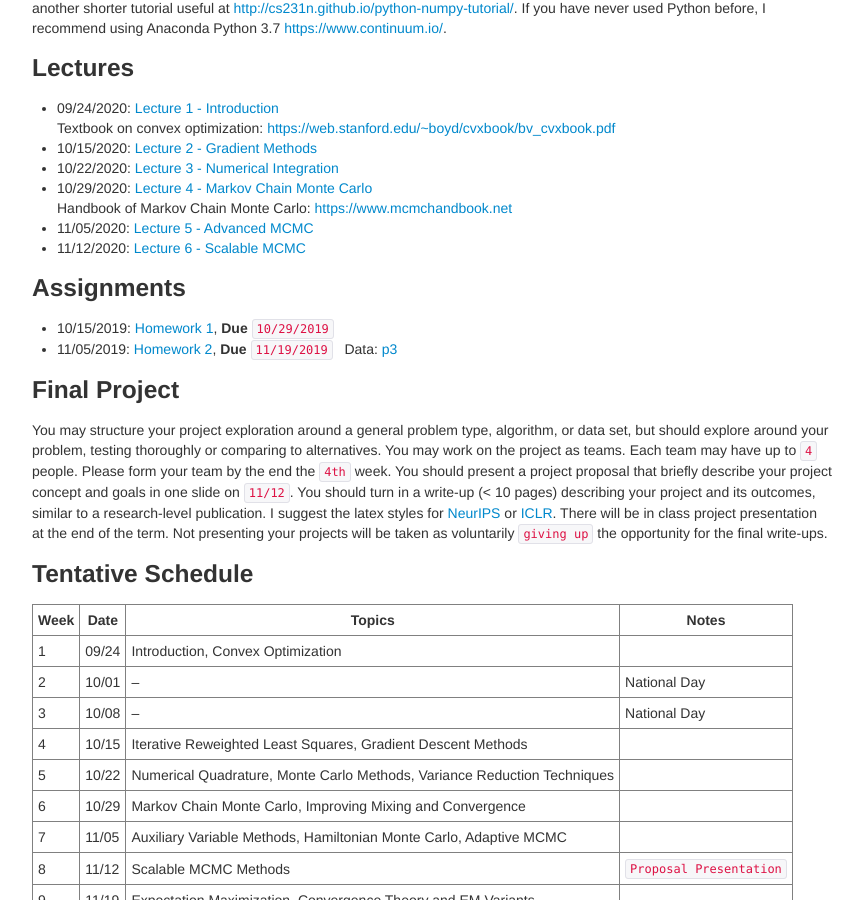
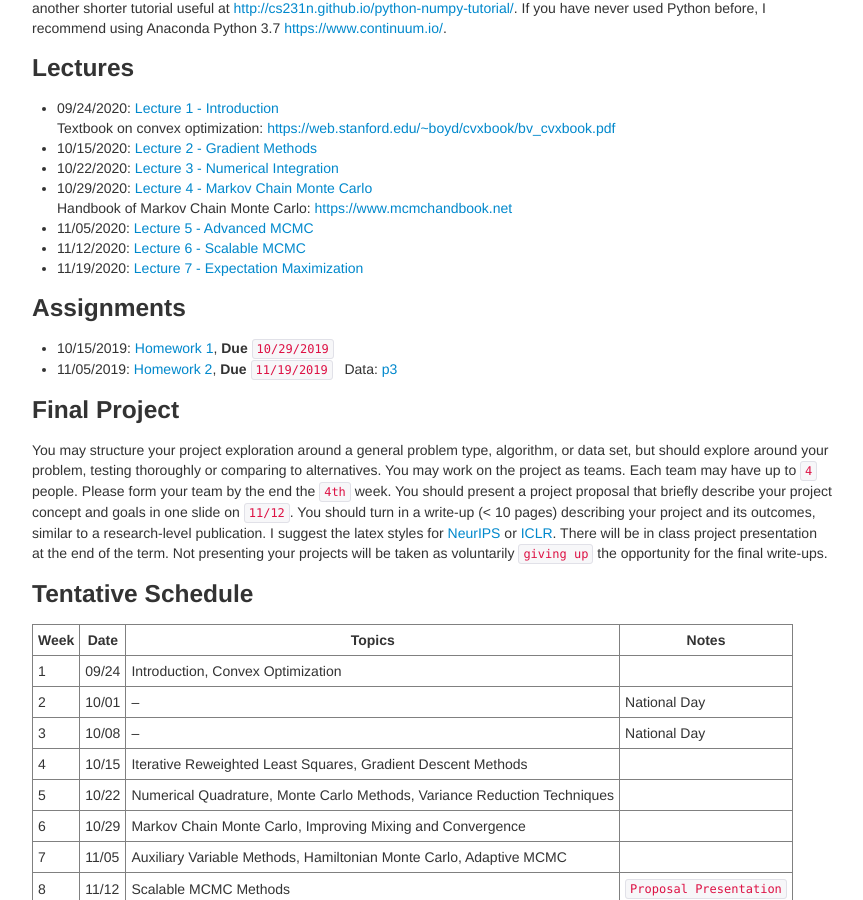
Before and after one commit to zcrabbit/zcrabbit.github.io, a Jekyll site: the page built from courses/smcm-f20.md, in a window 1280 px wide and 900 px high, scrolled down 1025 px. Shown: the whole window, without its empty margins (208-1071 px from the left). Built offline with Jekyll 4.4.1, drawn with Linux system fonts in a browser that asks for light colours.

Commit message:
lecture 7 out

```diff
--- a/courses/smcm-f20.md
+++ b/courses/smcm-f20.md
@@ -44,6 +44,7 @@ We will use python during the course. A good Python tutorial is available at <ht
   Handbook of Markov Chain Monte Carlo: <https://www.mcmchandbook.net>
 - 11/05/2020: [Lecture 5 - Advanced MCMC]({{sites.baseurl}}/static/slides/smcm_fall20/lec05.pdf)
 - 11/12/2020: [Lecture 6 - Scalable MCMC]({{sites.baseurl}}/static/slides/smcm_fall20/lec06.pdf)
+- 11/19/2020: [Lecture 7 - Expectation Maximization]({{sites.baseurl}}/static/slides/smcm_fall20/lec07.pdf)
 
 
 ### Assignments
```
Also changed, not shown: 3 other files.
